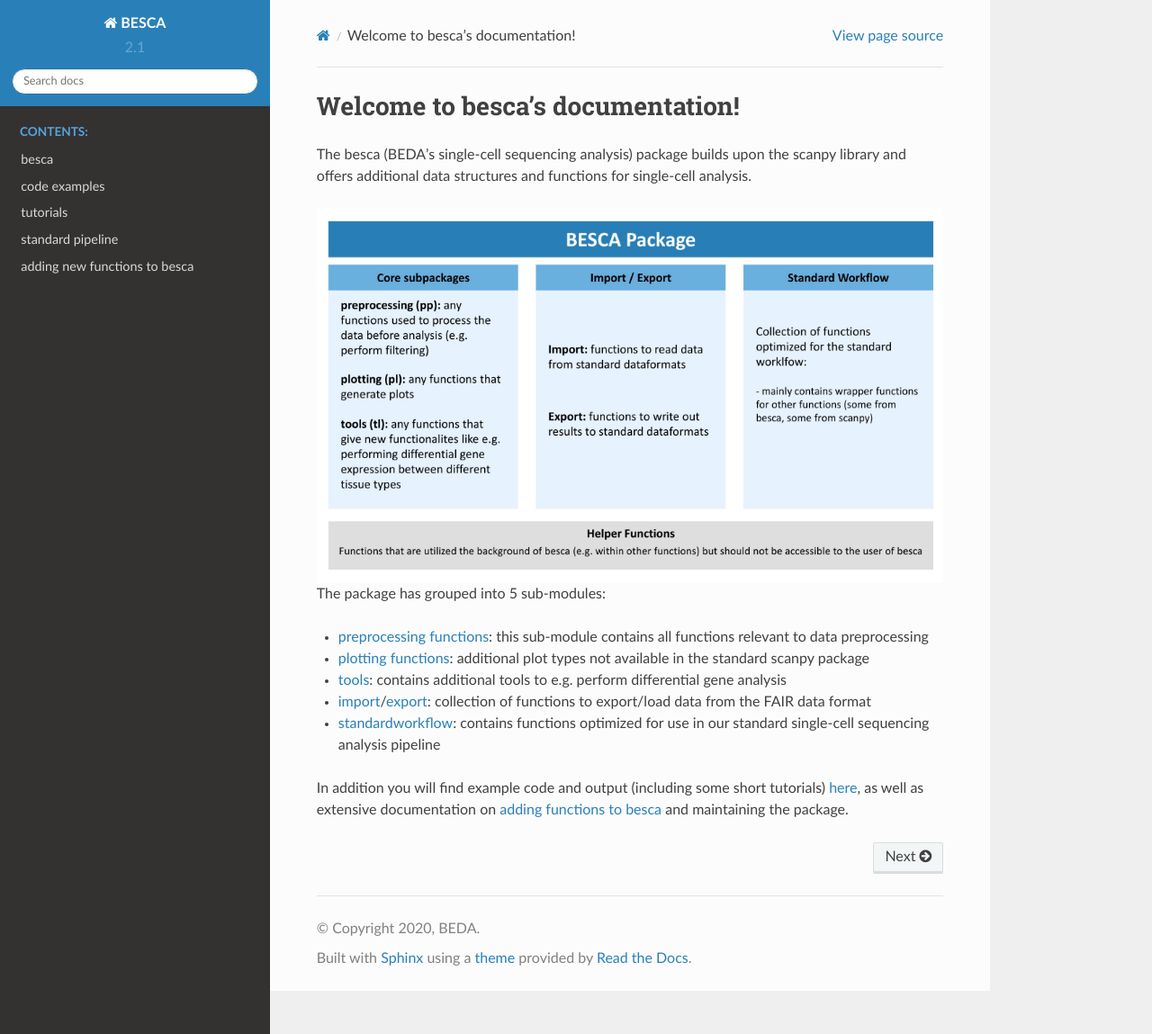
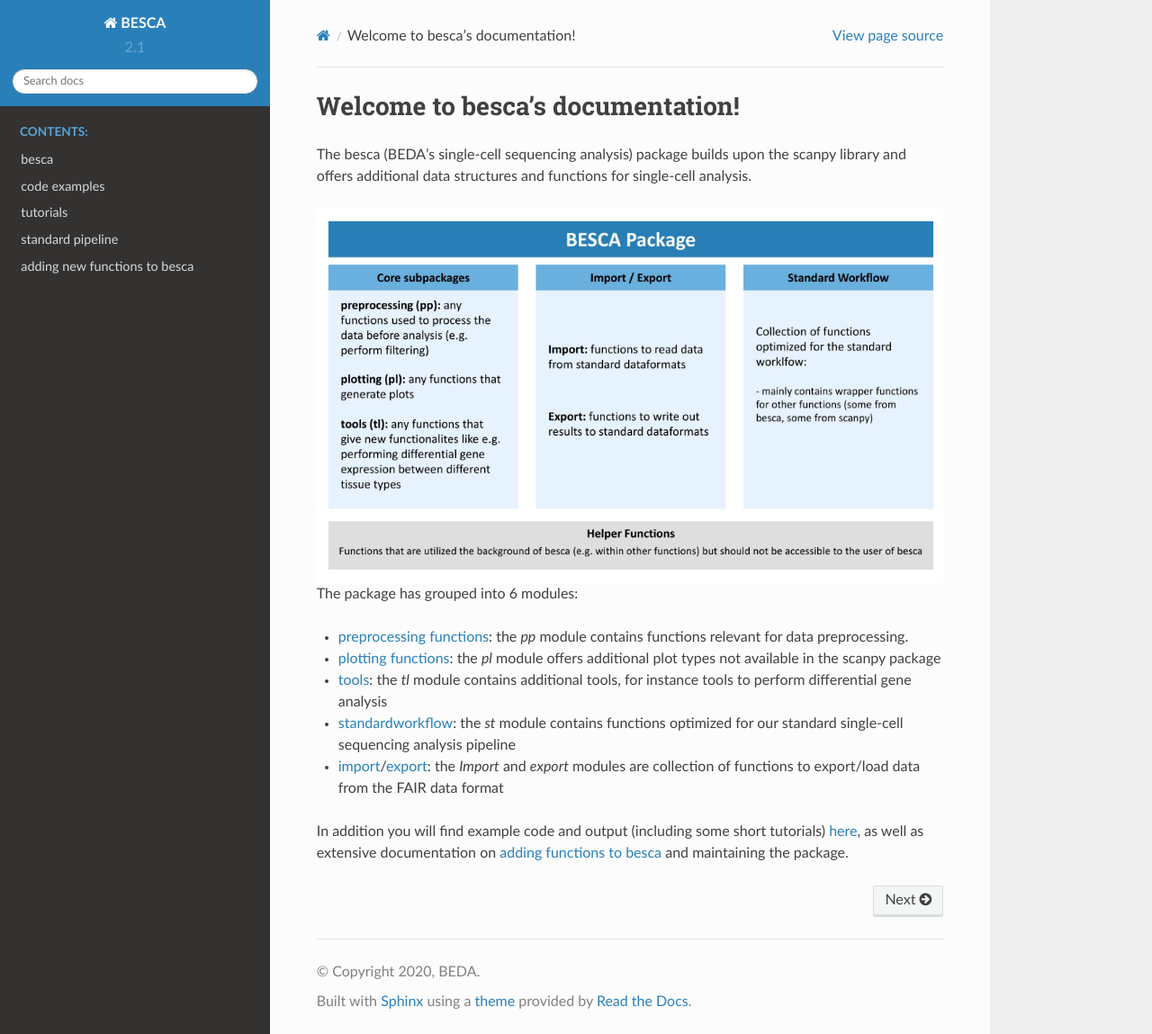
Before and after one commit to bedapub/besca, a Sphinx documentation site: the page built from docs/source/index.rst, in a window 1280 px wide and 1149 px high. Shown: the whole window at 90% size. Built offline with Sphinx 7.4.7 and the Read the Docs theme 2.0.0, drawn with Linux system fonts in a browser that asks for light colours; pages that are not in the unit, such as notebooks, are missing from menus.

Commit message:
document 6 modules in detail

```diff
--- a/docs/source/index.rst
+++ b/docs/source/index.rst
@@ -19,12 +19,12 @@
 .. image:: _images/besca_outline.jpg
    :align: center
 
-The package has grouped into 5 sub-modules:
+The package has grouped into 6 modules:
 
-- :ref:`preprocessing functions<preprocessing-functions>`: this sub-module contains all functions relevant to data preprocessing
-- :ref:`plotting functions <plotting-functions>`: additional plot types not available in the standard scanpy package
-- :ref:`tools <tools-functions>`: contains additional tools to e.g. perform differential gene analysis
-- :ref:`import<import-functions>`/:ref:`export <export-functions>`: collection of functions to export/load data from the FAIR data format
-- :ref:`standardworkflow <standardworkflow-functions>`: contains functions optimized for use in our standard single-cell sequencing analysis pipeline
+- :ref:`preprocessing functions<preprocessing-functions>`: the `pp` module contains functions relevant for data preprocessing.
+- :ref:`plotting functions <plotting-functions>`: the `pl` module offers additional plot types not available in the scanpy package
+- :ref:`tools <tools-functions>`: the `tl` module contains additional tools, for instance tools to perform differential gene analysis
+- :ref:`standardworkflow <standardworkflow-functions>`: the `st` module contains functions optimized for our standard single-cell sequencing analysis pipeline
+- :ref:`import<import-functions>`/:ref:`export <export-functions>`: the `Import` and `export` modules are collection of functions to export/load data from the FAIR data format
 
 In addition you will find example code and output (including some short tutorials) :doc:`here <auto_examples/index>`, as well as extensive documentation on :ref:`adding functions to besca <adding-new-functions>` and :ref:`maintaining the package <besca-maintenance>`.
```
